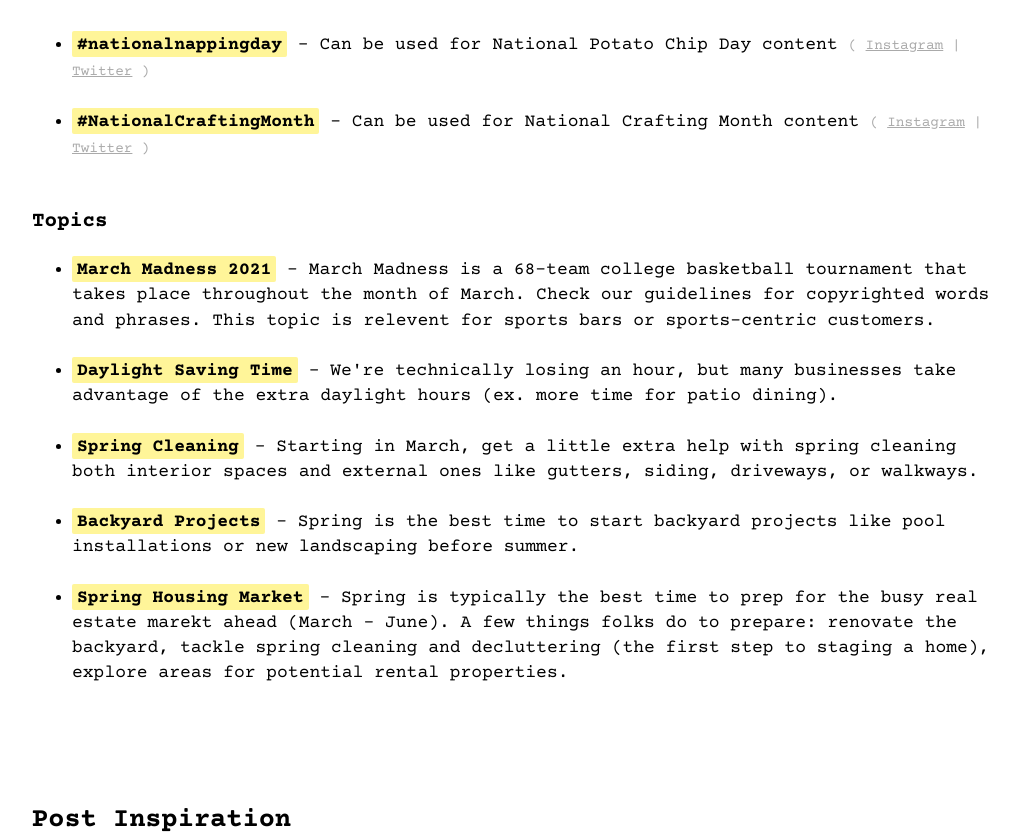
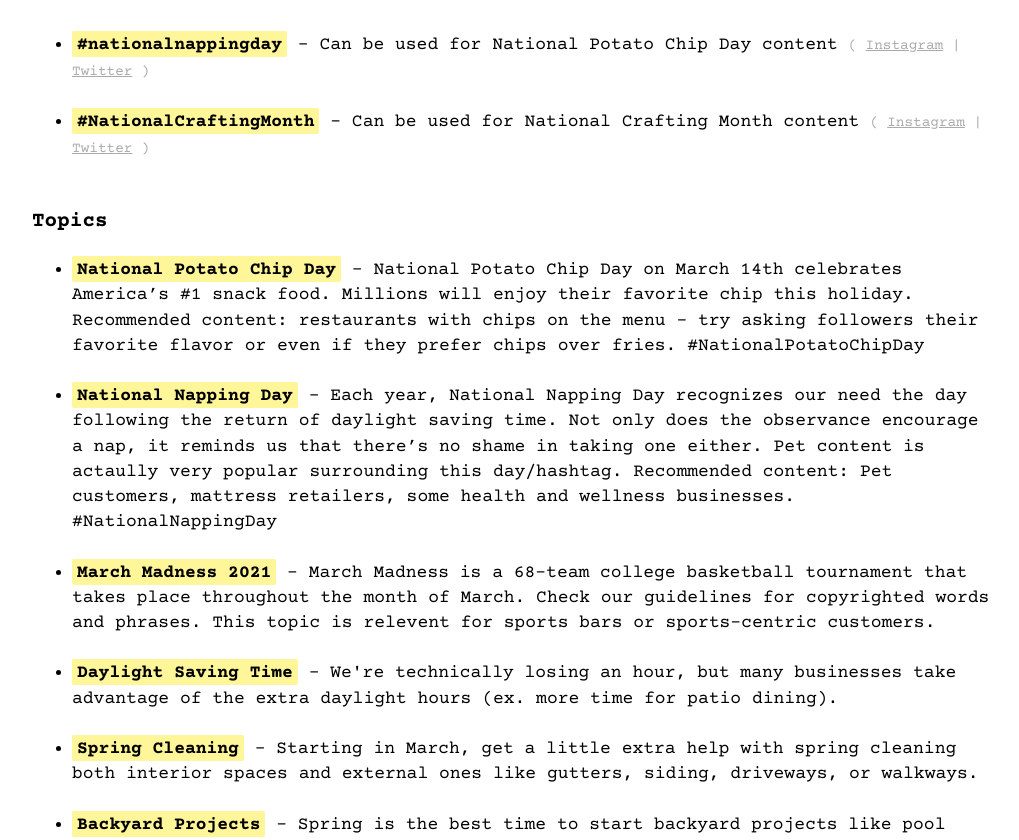
Before and after one commit to davidpots/posty, a Jekyll site: the page built from index_v1.markdown, in a window 1280 px wide and 1400 px high, scrolled down 332 px. Shown: the top 840 px of the window, without its empty margins (128-1147 px from the left). Built offline with Jekyll 4.4.1, drawn with Linux system fonts in a browser that asks for light colours; some of the changed text lies outside the part shown.

Commit message:
updates topics for Feb 26

```diff
--- a/_data/topics.yml
+++ b/_data/topics.yml
@@ -1,3 +1,15 @@
+- name: National Potato Chip Day
+  description: "National Potato Chip Day on March 14th celebrates America’s #1 snack food. Millions will enjoy their favorite chip this holiday. Recommended content: restaurants with chips on the menu – try asking followers their favorite flavor or even if they prefer chips over fries. #NationalPotatoChipDay"
+  emoji: 🥔
+  day: Sunday
+  date: Mar 14
+
+- name: National Napping Day
+  description: "Each year, National Napping Day recognizes our need the day following the return of daylight saving time. Not only does the observance encourage a nap, it reminds us that there’s no shame in taking one either. Pet content is actaully very popular surrounding this day/hashtag. Recommended content: Pet customers, mattress retailers, some health and wellness businesses. #NationalNappingDay"
+  emoji: 😴
+  day: Monday
+  date: Mar 15
+
 - name: March Madness 2021
   description: March Madness is a 68-team college basketball tournament that takes place throughout the month of March. Check our guidelines for copyrighted words and phrases. This topic is relevent for sports bars or sports-centric customers.
   emoji: 🏀
@@ -22,6 +34,12 @@
   day: Entire Month
   date: March
 
+- name: National Crafting Month
+  description: "During National Craft Month, crafters get creative with their supplies. Artisans set to work on a design, and different craftspeople put their skills together to bring an idea to life. Content recommended for: craft stores, fabric stores, events and activites customers that invove crafting (like painting or pottery), listing agents (try asking followers if they're crafting anything for their new home). #NationalCraftingMonth"
+  emoji: 🧶
+  day: Entire Month
+  date: March
+
 - name: Spring Housing Market
   description: "Spring is typically the best time to prep for the busy real estate marekt ahead (March - June). A few things folks do to prepare: renovate the backyard, tackle spring cleaning and decluttering (the first step to staging a home), explore areas for potential rental properties."
   emoji: 🏡
--- a/index.markdown
+++ b/index.markdown
@@ -33,7 +33,7 @@
   <div class="tile">
     <div class="tile-heading">
       <h2 class="tile-title">Upcoming Topics</h2>
-      <p class="tile-lastUpdated">Last updated Feb 22</p>
+      <p class="tile-lastUpdated">Last updated Feb 26</p>
     </div>
     <div class="tile-body">
       {% for topic in site.data.topics %}
```
